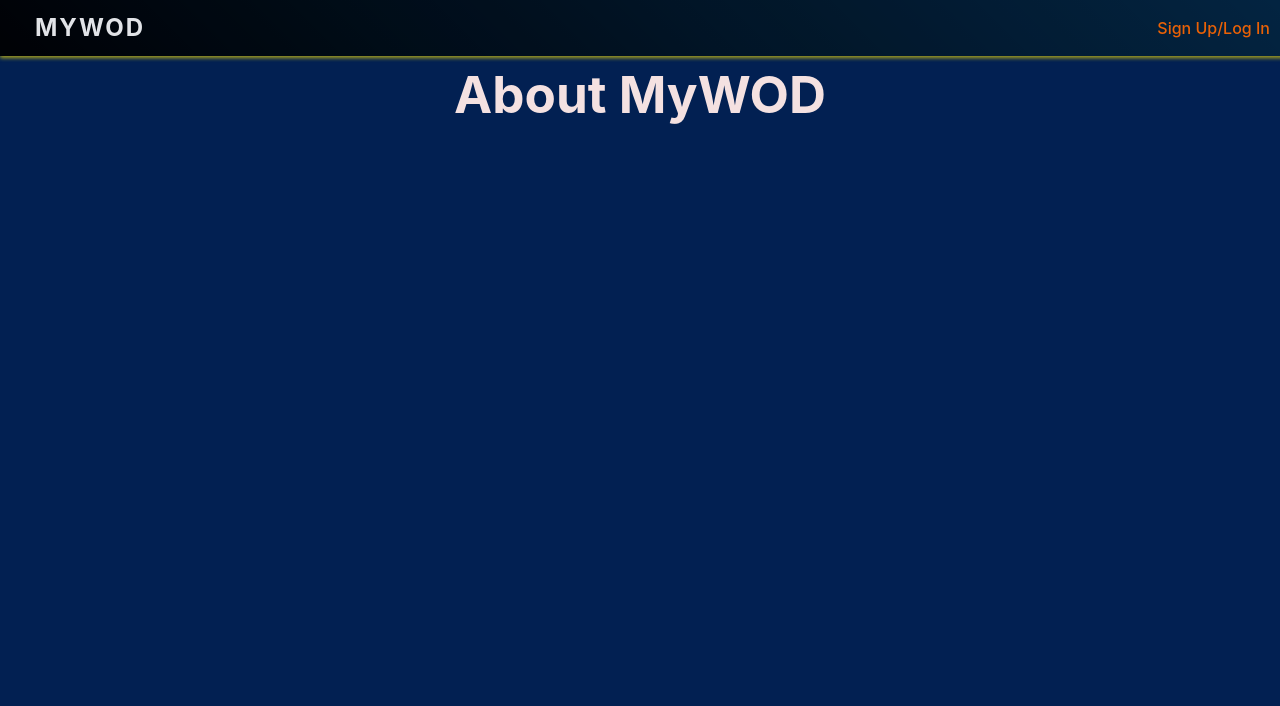
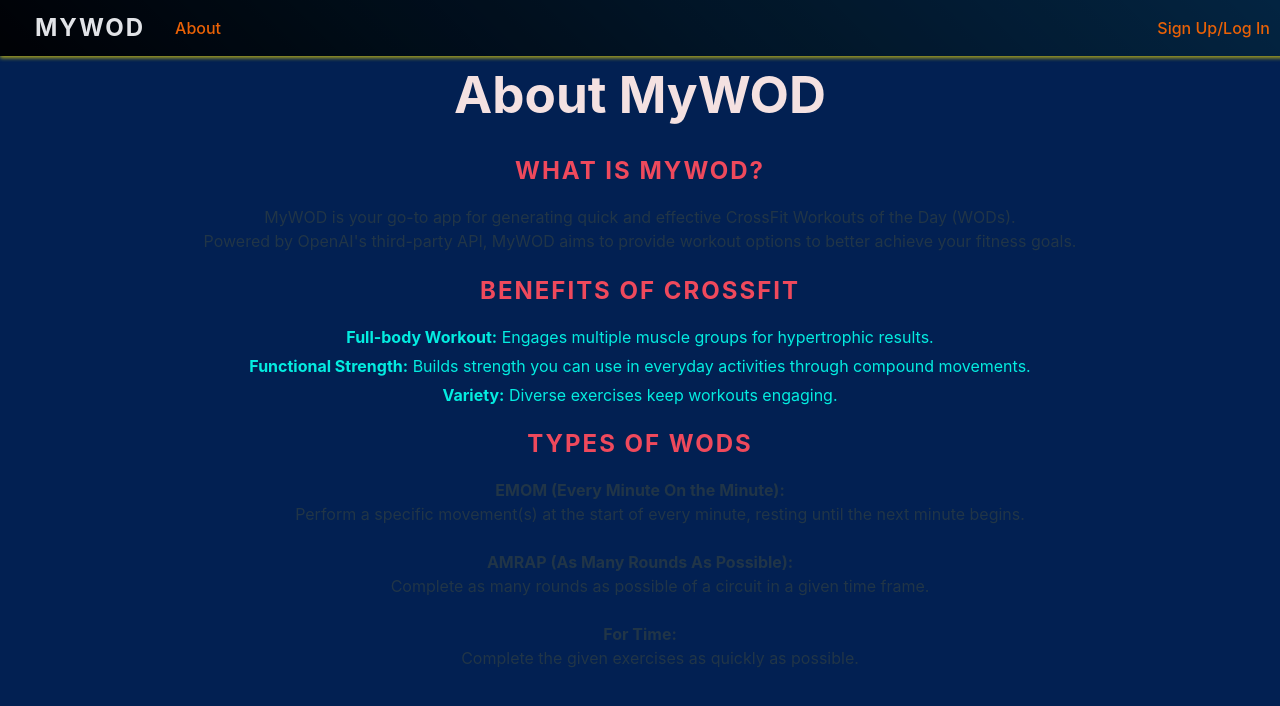
Before and after one commit to avilla13/MyWOD, a React (Vite) app: page /about in a window 1280 px wide. Shown: the top 706 px of the page. Built offline with nearby package versions, Linux system fonts and the light colour scheme.

Commit message:
Add content to AboutPage for new users

```diff
--- a/src/components/NavBar/NavBar.jsx
+++ b/src/components/NavBar/NavBar.jsx
@@ -16,10 +16,10 @@
       <Link to="/" >
         <h2>MyWOD</h2>
       </Link>
+      <Link to="/about">About</Link>
+      &nbsp;&nbsp;
       { user ?
       <>
-        <Link to="/about">About</Link>
-        &nbsp;&nbsp;
         <Link to="/mywods">MyWODS</Link>
         &nbsp;
         <div className="right">
--- a/src/pages/AboutPage/AboutPage.jsx
+++ b/src/pages/AboutPage/AboutPage.jsx
@@ -1,9 +1,37 @@
 import React, { useEffect, useState } from 'react';
 
-export default function AboutPage() {
+export default function AboutPage({ user }) {
   return (
-    <div>
+    <div className="about-page">
       <h1>About MyWOD</h1>
+      <div>
+        <h2>What is MyWOD?</h2>
+        <p>
+          MyWOD is your go-to app for generating quick and effective CrossFit Workouts of the Day (WODs). <br />
+          Powered by OpenAI's third-party API, MyWOD aims to provide workout options to better achieve your fitness goals.
+        </p>
+      </div>
+      <div>
+        <h2>Benefits of CrossFit</h2>
+        <ul>
+          <li><strong>Full-body Workout:</strong> Engages multiple muscle groups for hypertrophic results.</li>
+          <li><strong>Functional Strength:</strong> Builds strength you can use in everyday activities through compound movements.</li>
+          <li><strong>Variety:</strong> Diverse exercises keep workouts engaging.</li>
+        </ul>
+      </div>
+      <div>
+        <h2>Types of WODs</h2>
+        <dl>
+          <dt><strong>EMOM (Every Minute On the Minute):</strong></dt>
+          <dd>Perform a specific movement(s) at the start of every minute, resting until the next minute begins.</dd>
+          <br />
+          <dt><strong>AMRAP (As Many Rounds As Possible):</strong></dt>
+          <dd>Complete as many rounds as possible of a circuit in a given time frame.</dd>
+          <br />
+          <dt><strong>For Time:</strong></dt>
+          <dd>Complete the given exercises as quickly as possible.</dd>
+        </dl>
+      </div>
     </div>
-  )
+  );
 }
--- a/src/pages/App/App.jsx
+++ b/src/pages/App/App.jsx
@@ -30,9 +30,9 @@
         :
         <>
           <Routes>
-            <Route path="/auth" element={<AuthPage setUser={setUser} />} />
             <Route path="/" element={<HomePage user={user} />} />
             <Route path="/about" element={<AboutPage user={user} />} />
+            <Route path="/auth" element={<AuthPage setUser={setUser} />} />
           </Routes>
         </>
       }
```
